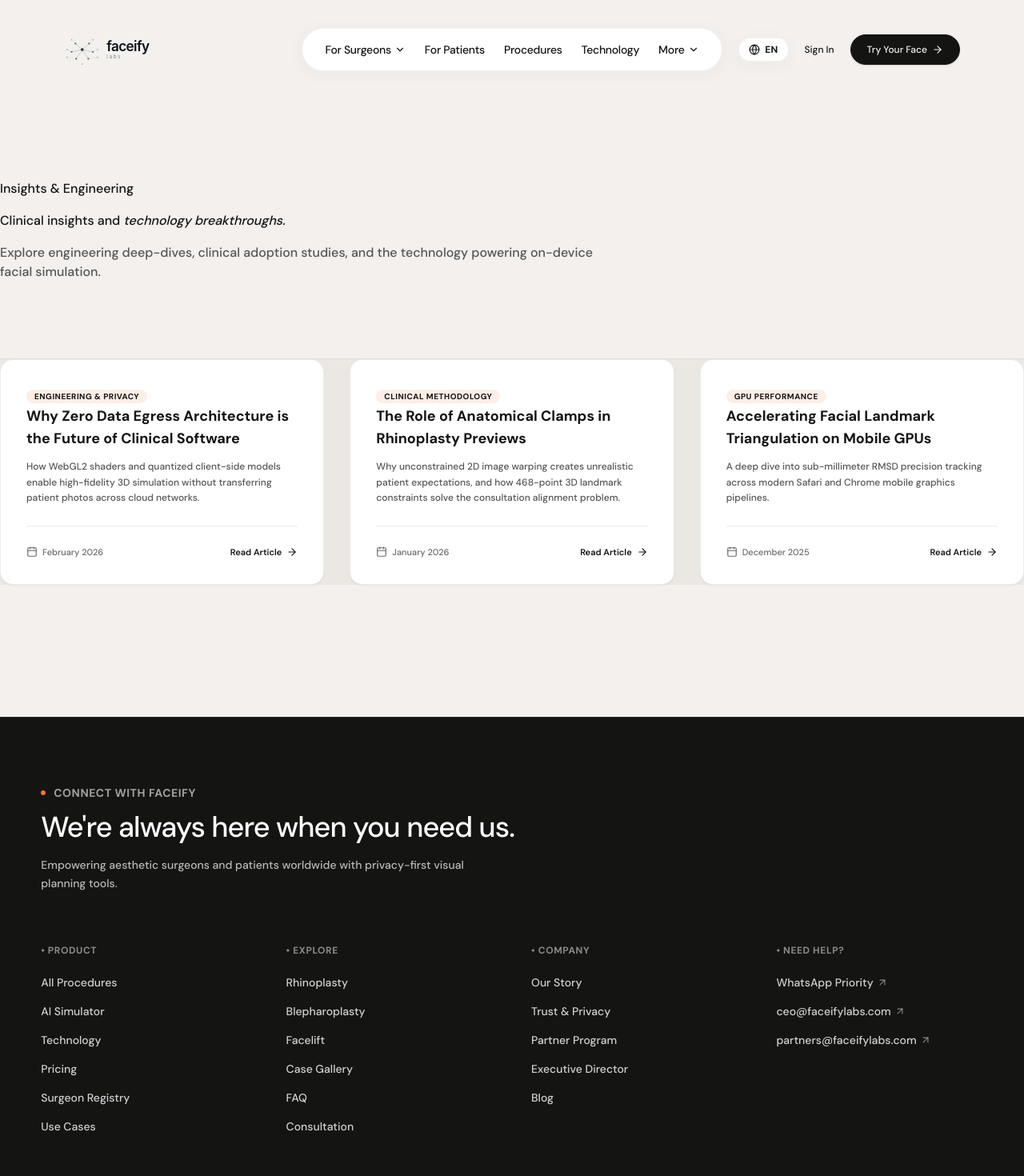
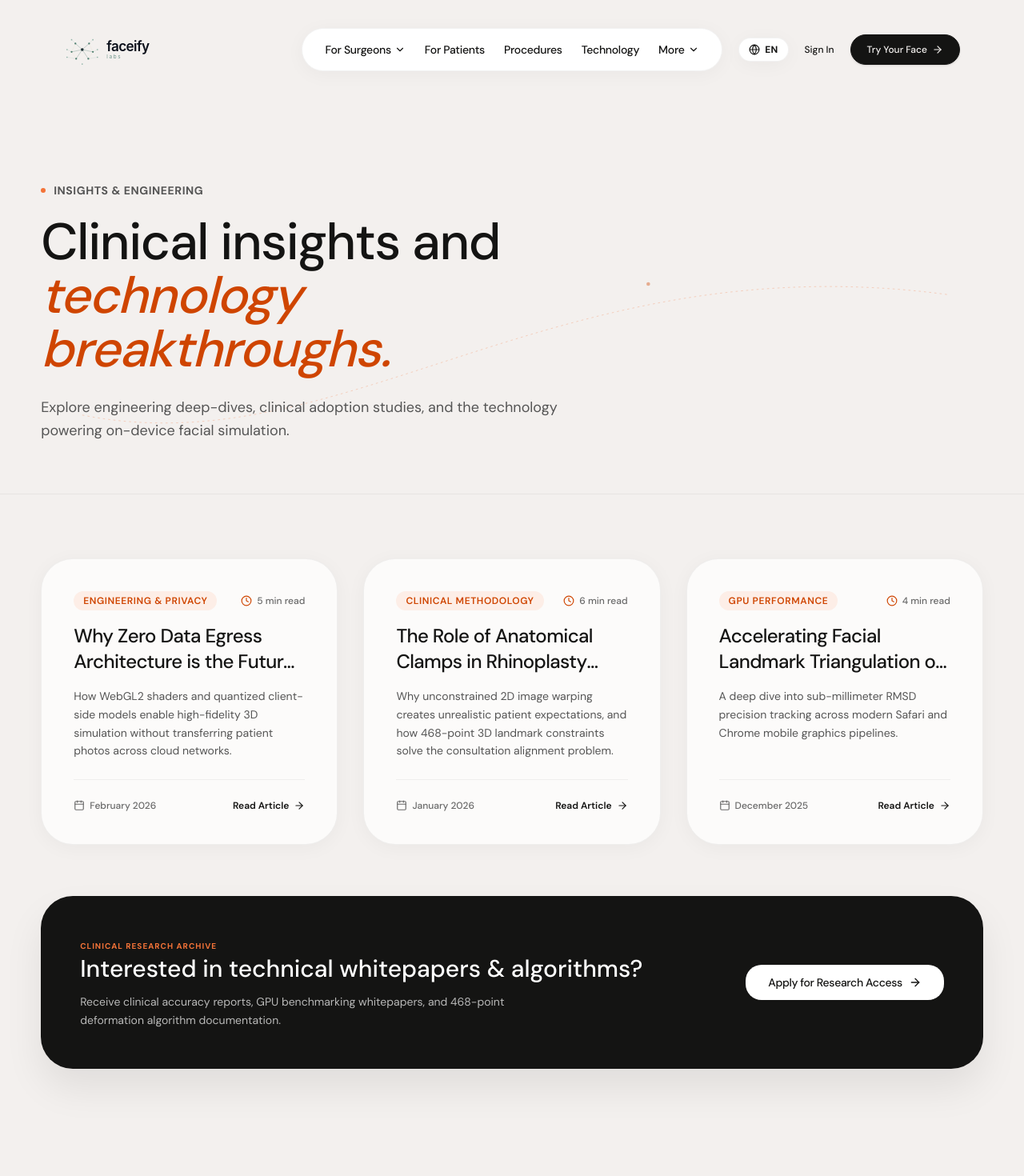
Before and after one commit to shivammane2007/3D_Simulator_Frontend_Web_Integration, a Next.js app: page /blog in a window 1280 px wide. Shown: the top 1470 px of the page at 80% size. Built offline with nearby package versions, Linux system fonts and the light colour scheme; a web font is replaced by a local one.

Commit message:
feat: add blog and clinical insights page with articles and research archive

```diff
--- a/src/app/blog/page.tsx
+++ b/src/app/blog/page.tsx
@@ -1,8 +1,6 @@
 import { Metadata } from 'next';
 import Link from 'next/link';
-import { Sparkles, Calendar, Clock, ArrowRight } from 'lucide-react';
-import { Section, Container } from '@/components/layout/Container';
-import { Eyebrow, Heading, Prose } from '@/components/ui/Typography';
+import { Calendar, Clock, ArrowRight, BookOpen } from 'lucide-react';
 import { routes } from '@/config/routes';
 
 export const metadata: Metadata = {
@@ -20,6 +18,7 @@ const articles = [
     category: 'Engineering & Privacy',
     excerpt:
       'How WebGL2 shaders and quantized client-side models enable high-fidelity 3D simulation without transferring patient photos across cloud networks.',
+    href: routes.trust,
   },
   {
     slug: 'anatomical-constraints-in-rhinoplasty-simulation',
@@ -29,6 +28,7 @@ const articles = [
     category: 'Clinical Methodology',
     excerpt:
       'Why unconstrained 2D image warping creates unrealistic patient expectations, and how 468-point 3D landmark constraints solve the consultation alignment problem.',
+    href: routes.procedure('rhinoplasty'),
   },
   {
     slug: 'nvidia-inception-gpu-acceleration-web',
@@ -38,68 +38,120 @@ const articles = [
     category: 'GPU Performance',
     excerpt:
       'A deep dive into sub-millimeter RMSD precision tracking across modern Safari and Chrome mobile graphics pipelines.',
+    href: routes.technology,
   },
 ];
 
 export default function BlogPage() {
   return (
-    <div className="pt-8 pb-20">
-      {/* Header */}
-      <Section background="default" className="py-16 md:py-24 border-b border-[var(--border)]">
-        <Container>
-          <div className="max-w-3xl space-y-4">
-            <Eyebrow>Insights &amp; Engineering</Eyebrow>
-            <Heading level="h1" size="display">
+    <div className="bg-[#F3F0EE] min-h-screen pt-32 pb-24">
+      {/* Editorial Header Hero */}
+      <section className="pb-16 relative overflow-hidden">
+        {/* Subtle decorative orbital arc */}
+        <svg
+          className="absolute inset-0 w-full h-full pointer-events-none z-0"
+          viewBox="0 0 1440 600"
+          fill="none"
+          xmlns="http://www.w3.org/2000/svg"
+          aria-hidden="true"
+        >
+          <path
+            d="M-100 450 C 400 550, 800 120, 1550 220"
+            stroke="#F37338"
+            strokeWidth="1.2"
+            strokeDasharray="4 6"
+            opacity="0.35"
+          />
+          <circle cx="980" cy="200" r="3.5" fill="#CF4500" opacity="0.4" />
+        </svg>
+
+        <div className="container-master relative z-10">
+          <div className="max-w-3xl space-y-6">
+            <span className="text-eyebrow-master text-eyebrow-dot">
+              INSIGHTS &amp; ENGINEERING
+            </span>
+            <h1 className="text-h1-hero text-[#141413]">
               Clinical insights and{' '}
-              <span className="italic" style={{ color: 'var(--accent)' }}>
+              <span className="italic font-medium text-[#CF4500]">
                 technology breakthroughs.
               </span>
-            </Heading>
-            <Prose size="lg">
+            </h1>
+            <p className="text-base sm:text-lg text-[#555555] leading-relaxed max-w-2xl font-normal">
               Explore engineering deep-dives, clinical adoption studies, and the technology powering on-device facial simulation.
-            </Prose>
+            </p>
           </div>
-        </Container>
-      </Section>
+        </div>
+      </section>
 
-      {/* Articles Grid */}
-      <Section background="muted">
-        <Container>
-          <div className="grid md:grid-cols-3 gap-8">
+      {/* Articles Grid Section */}
+      <section className="py-16 md:py-20 bg-[#F3F0EE] border-t border-black/5">
+        <div className="container-master">
+          <div className="grid md:grid-cols-2 lg:grid-cols-3 gap-8">
             {articles.map((art) => (
-              <article
+              <Link
                 key={art.slug}
-                className="bg-[var(--surface)] p-8 rounded-[var(--radius-2xl)] border border-[var(--border)] shadow-xs flex flex-col justify-between hover:border-[var(--accent-subtle)] hover:shadow-md transition-all group"
+                href={art.href}
+                className="bg-[#FCFBFA] p-8 sm:p-10 rounded-[32px] sm:rounded-[40px] border border-black/5 shadow-level-1 hover:shadow-level-2 transition-all flex flex-col justify-between space-y-6 group cursor-pointer"
               >
-                <div className="space-y-3">
-                  <span className="text-[10px] font-bold uppercase tracking-wider text-[var(--accent)] px-2.5 py-0.5 rounded-full bg-[var(--accent-soft)]">
-                    {art.category}
-                  </span>
+                <div className="space-y-4">
+                  <div className="flex items-center justify-between">
+                    <span className="inline-flex items-center gap-1.5 px-3 py-1 rounded-full bg-[#FDEEE7] text-[#CF4500] text-xs font-semibold uppercase tracking-wider">
+                      {art.category}
+                    </span>
+                    <span className="text-xs font-medium text-[#696969] flex items-center gap-1.5">
+                      <Clock className="w-3.5 h-3.5 text-[#CF4500]" />
+                      {art.readTime}
+                    </span>
+                  </div>
 
-                  <h3 className="text-lg font-bold font-display text-[var(--foreground)] group-hover:text-[var(--accent)] transition-colors">
+                  <h2 className="text-xl sm:text-2xl font-medium tracking-tight text-[#141413] group-hover:text-[#CF4500] transition-colors font-display line-clamp-2">
                     {art.title}
-                  </h3>
+                  </h2>
 
-                  <p className="text-xs text-[var(--foreground-muted)] leading-relaxed line-clamp-3">
+                  <p className="text-sm text-[#555555] leading-relaxed font-normal">
                     {art.excerpt}
                   </p>
                 </div>
 
-                <div className="pt-6 mt-6 border-t border-[var(--border)] flex items-center justify-between text-[11px] text-[var(--foreground-subtle)]">
-                  <div className="flex items-center gap-1.5">
-                    <Calendar className="w-3.5 h-3.5" />
+                <div className="pt-6 border-t border-black/5 flex items-center justify-between text-xs text-[#696969]">
+                  <div className="flex items-center gap-1.5 font-medium">
+                    <Calendar className="w-3.5 h-3.5 text-[#696969]" />
                     <span>{art.date}</span>
                   </div>
-                  <div className="flex items-center gap-1.5 font-semibold text-[var(--accent)]">
+
+                  <span className="inline-flex items-center gap-1.5 font-semibold text-[#141413] group-hover:text-[#CF4500] transition-colors">
                     <span>Read Article</span>
                     <ArrowRight className="w-3.5 h-3.5 group-hover:translate-x-1 transition-transform" />
-                  </div>
+                  </span>
                 </div>
-              </article>
+              </Link>
             ))}
           </div>
-        </Container>
-      </Section>
+
+          {/* Research Archive Banner */}
+          <div className="p-8 md:p-12 rounded-[40px] bg-[#141413] text-white border border-black/5 flex flex-col md:flex-row items-center justify-between gap-8 shadow-level-2 mt-16">
+            <div className="space-y-3">
+              <span className="text-[10px] font-bold tracking-widest uppercase text-[#F37338]">
+                CLINICAL RESEARCH ARCHIVE
+              </span>
+              <h3 className="text-2xl sm:text-3xl font-medium font-display text-white">
+                Interested in technical whitepapers &amp; algorithms?
+              </h3>
+              <p className="text-sm text-white/70 max-w-xl font-normal leading-relaxed">
+                Receive clinical accuracy reports, GPU benchmarking whitepapers, and 468-point deformation algorithm documentation.
+              </p>
+            </div>
+
+            <Link
+              href={routes.foundingPartners}
+              className="px-7 py-3 rounded-[20px] bg-white text-[#141413] hover:bg-[#F3F0EE] text-sm font-medium tracking-tight transition-all shrink-0 inline-flex items-center gap-2"
+            >
+              <span>Apply for Research Access</span>
+              <ArrowRight className="w-4 h-4" />
+            </Link>
+          </div>
+        </div>
+      </section>
     </div>
   );
 }
```
